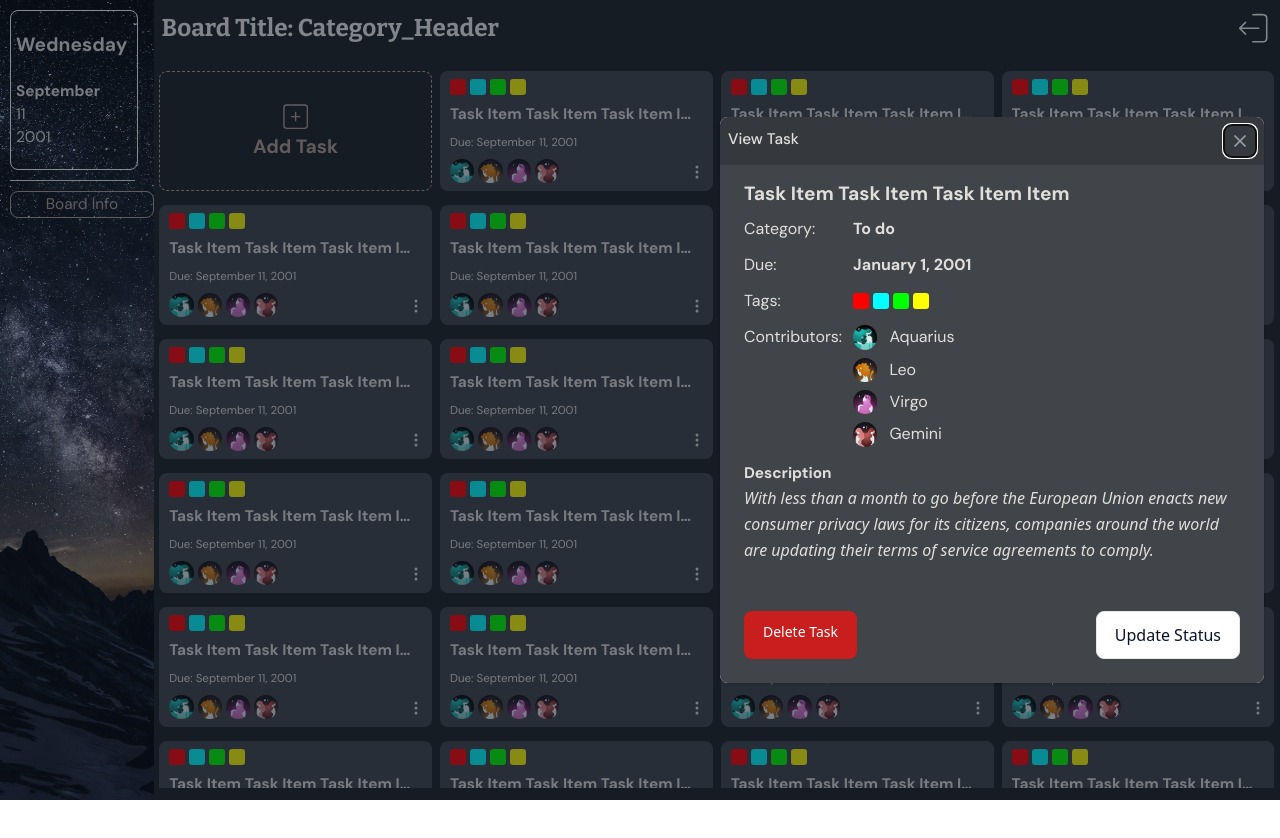
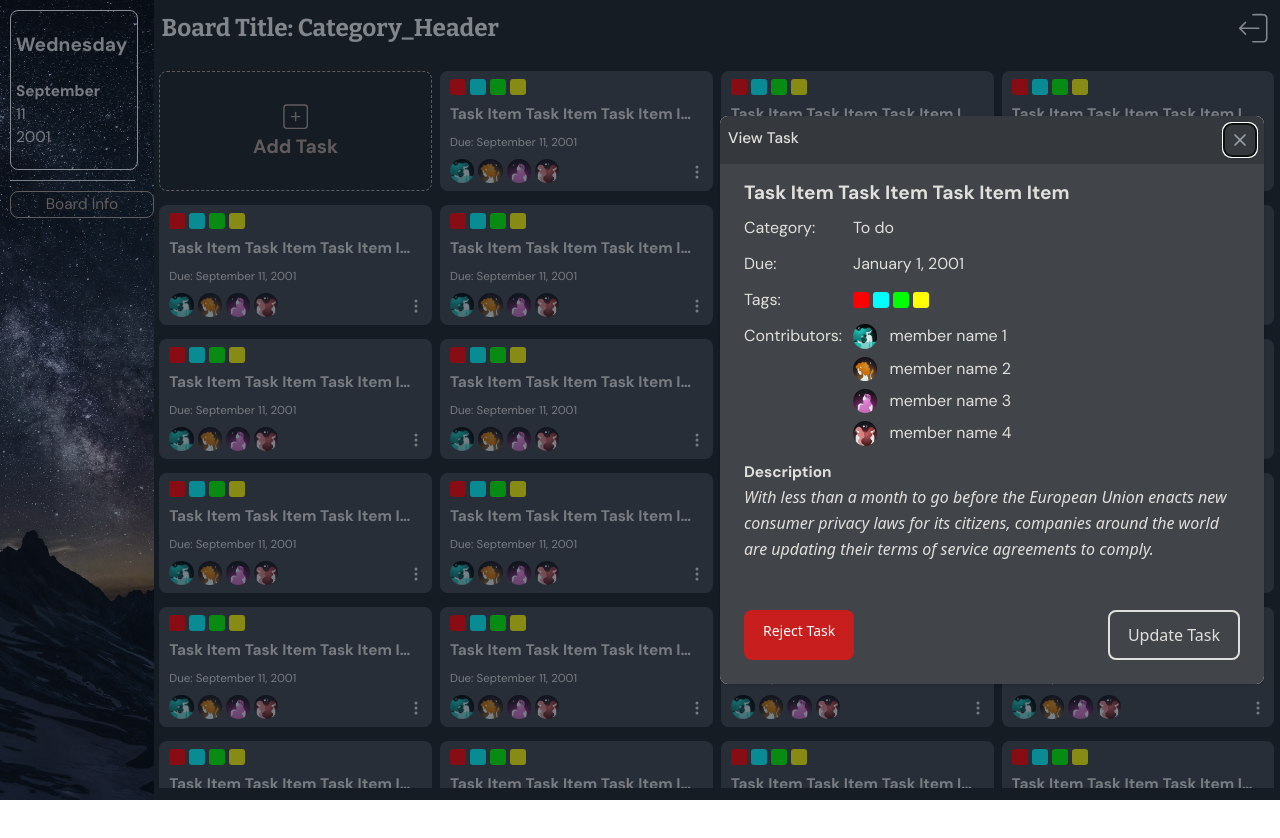
Before and after one commit to Fourthhy/Lumina, a React (Vite) app: page /taskpage in a window 1280 px wide. Both pictures are taken after a click on the icon 696 px from the left and 171 px from the top of the page. Shown: the top 838 px of the page. Before the commit the page ends 800 px from the top, so only its background shows below. Built offline with nearby package versions, Linux system fonts and the light colour scheme.

Commit message:
Implementation: Tooltip

```diff
--- a/src/components/functional/TaskItem.jsx
+++ b/src/components/functional/TaskItem.jsx
@@ -1,4 +1,4 @@
-import { Button, Modal, TextInput } from "flowbite-react";
+import { Button, Modal, Tooltip  } from "flowbite-react";
 import { useState } from "react";
 import { BsThreeDotsVertical } from "react-icons/bs";
 
@@ -10,19 +10,28 @@ export default function TaskItem() {
     const dueDate = "September 11, 2001"
 
     const tagItems = [
-        { tagID: 1, tagColor: "#ff0000" },
-        { tagID: 2, tagColor: "#00ffff" },
-        { tagID: 3, tagColor: "#00ff00" },
-        { tagID: 4, tagColor: "#ffff00" },
+        { tagID: 1, tagName: "red tag", tagColor: "#ff0000" },
+        { tagID: 2, tagName: "cyan tag", tagColor: "#00ffff" },
+        { tagID: 3, tagName: "green tag", tagColor: "#00ff00" },
+        { tagID: 4, tagName: "yellow tag", tagColor: "#ffff00" },
     ]
 
-    const TagItem = ({ tagColor }) => {
+    const memberList = [
+        { memberID: 1, memberRole: "Project Manager", memberName: "member name 1", memberImage: "/profiles/aquarius.png" },
+        { memberID: 2, memberRole: "Developer", memberName: "member name 2", memberImage: "/profiles/leo.png" },
+        { memberID: 3, memberRole: "UI/UX Designer", memberName: "member name 3", memberImage: "/profiles/virgo.png" },
+        { memberID: 4, memberRole: "System QA", memberName: "member name 4", memberImage: "/profiles/gemini.png" },
+    ]
+
+    const TagItem = ({ tagColor, tagTooltip }) => {
         return (
+            <Tooltip content={tagTooltip} className="overflow-y-hidden overflow-x-hidden">
                 <div
                     className="w-4 h-4 rounded-[3px]"
                     style={{ backgroundColor: `${tagColor}` }}
                 >
                 </div>
+            </Tooltip>
         )
     }
     return (
@@ -31,7 +40,7 @@ export default function TaskItem() {
                 <Modal.Header className="h-[100%] w-[100%] bg-[#414449]"/>
                 <Modal.Body className="h-[100%] w-[100%] bg-[#414449]">
                     <div className="text-center">
-                        <h3 className="mb-5 text-lg font-Content text-[#E1DFDB] dark:text-gray-400">
+                        <h3 className="mb-5 text-lg font-Content text-base text-[#E1DFDB] dark:text-gray-400">
                             Are you sure you want to reject this task?
                         </h3>
                         <div className="flex justify-center gap-4">
@@ -56,16 +65,16 @@ export default function TaskItem() {
                                     To do
                             </p>
                         </h3>
-                        <TextInput type="text" placeholder="Month Day, Year" required className="font-Content bg-gray-500"/>
+                        <input type="text" class="focus:border-b-2 focus:border-gray-300 focus:ring-0 bg-[#414449] border-0 border-b-2 border-gray-500 font-Content text-base text-[#E1DFDB] placeholder:text-gray-400 text-[1.5vw]" placeholder="Month Day, Year" />
                     </div>
                 </Modal.Body>
                 <Modal.Footer className="h-[100%] w-[100%] bg-[#414449]">
                     <div className="flex justify-evenly w-[100%]">
                         <Button color="gray" onClick={() => setOpenConfirmModal(false)}>
-                            No, cancel
+                            cancel
                         </Button>
                         <Button color="success" onClick={() => setOpenConfirmModal(false)}>
-                            Yes, I'm sure
+                            Update Task
                         </Button>
                     </div>
                 </Modal.Footer>
@@ -76,7 +85,7 @@ export default function TaskItem() {
 
                     <div className="flex gap-1 items-center ml-[10px]">
                         {tagItems.map((tag) => (
-                            <TagItem tagColor={tag.tagColor} />
+                            <TagItem tagColor={tag.tagColor} tagTooltip={tag.tagName}/>
                         ))}
                     </div>
 
@@ -94,10 +103,11 @@ export default function TaskItem() {
 
                     <div className="w-[100%] flex justify-between">
                         <div className="flex items-center gap-1 ml-[10px]">
-                            <img src="/profiles/aquarius.png" alt="profile picture" className="w-[1.9vw]" />
-                            <img src="/profiles/leo.png" alt="profile picture" className="w-[1.9vw]" />
-                            <img src="/profiles/virgo.png" alt="profile picture" className="w-[1.9vw]" />
-                            <img src="/profiles/gemini.png" alt="profile picture" className="w-[1.9vw]" />
+                            {memberList.map((member) => (
+                                <Tooltip content={member.memberName} className="overflow-x-hidden overflow-y-hidden">
+                                    <img src={member.memberImage} alt="profile picture" className="w-[1.9vw]" />
+                                </Tooltip>
+                            ))}
                         </div>
                         <div className="mr-[8px] mt-[5px]">
                             <BsThreeDotsVertical className="text-[#E1DFDB] cursor-pointer" onClick={() => setOpenModal(true)} />
@@ -113,14 +123,6 @@ export default function TaskItem() {
                     <p className="font-Content text-[1.2vw] text-[#E1DFDB] w-[100%] h-[100%] overflow-visible">
                         View Task
                     </p>
-                    {/* <div className="flex items-center h-[100%]">
-
-                        <div className="h-[20%] flex gap-1 items-center">
-                            {tagItems.map((tag) => (
-                                <TagItem tagColor={tag.tagColor} />
-                            ))}
-                        </div>
-                    </div> */}
 
                 </Modal.Header>
                 <Modal.Body className="h-[100%] w-[100%] bg-[#414449]">
@@ -135,7 +137,7 @@ export default function TaskItem() {
                                 <p className="font-Content text-base text-[#E1DFDB] w-[22%]">
                                     Category:
                                 </p>
-                                <p className="font-Content text-base text-[#E1DFDB] font-bold">
+                                <p className="font-Content text-base text-[#E1DFDB]">
                                     To do
                                 </p>
                             </div>
@@ -143,7 +145,7 @@ export default function TaskItem() {
                                 <p className="font-Content text-base text-[#E1DFDB] w-[22%]">
                                     Due:
                                 </p>
-                                <p className="font-Content text-base text-[#E1DFDB] font-bold">
+                                <p className="font-Content text-base text-[#E1DFDB]">
                                     January 1, 2001
                                 </p>
                             </div>
@@ -157,7 +159,7 @@ export default function TaskItem() {
 
                                         <div className="flex gap-1 items-center">
                                             {tagItems.map((tag) => (
-                                                <TagItem tagColor={tag.tagColor} />
+                                                <TagItem tagColor={tag.tagColor} tagTooltip={tag.tagName}/>
                                             ))}
                                         </div>
                                     </div>
@@ -169,22 +171,12 @@ export default function TaskItem() {
                                     Contributors:
                                 </p>
                                 <div className="gap-2 flex flex-col">
+                                    {memberList.map((member) => (
                                         <div className="h-[100%] flex items-center gap-3">
-                                        <img src="/profiles/aquarius.png" alt="profile picture" className="w-[1.9vw]" />
-                                        <p className="font-Content text-base text-[#E1DFDB]">Aquarius</p>
+                                            <img src={member.memberImage} alt="profile picture" className="w-[1.9vw]" />
+                                            <p className="font-Content text-base text-[#E1DFDB]">{member.memberName}</p>
                                         </div>
-                                    <div className="h-[100%] flex items-center gap-3">
-                                        <img src="/profiles/leo.png" alt="profile picture" className="w-[1.9vw]" />
-                                        <p className="font-Content text-base text-[#E1DFDB]">Leo</p>
-                                    </div>
-                                    <div className="h-[100%] flex items-center gap-3">
-                                        <img src="/profiles/virgo.png" alt="profile picture" className="w-[1.9vw]" />
-                                        <p className="font-Content text-base text-[#E1DFDB]">Virgo</p>
-                                    </div>
-                                    <div className="h-[100%] flex items-center gap-3">
-                                        <img src="/profiles/gemini.png" alt="profile picture" className="w-[1.9vw]" />
-                                        <p className="font-Content text-base text-[#E1DFDB]">Gemini</p>
-                                    </div>
+                                    ))}
                                 </div>
                             </div>
 
@@ -205,9 +197,11 @@ export default function TaskItem() {
                 </Modal.Body>
                 <Modal.Footer className="h-[100%] w-[100%] bg-[#414449]">
                     <div className="flex w-[100%] justify-between">
-                        <Button color="failure" onClick={() => setOpenConfirmDelete(true)}>Delete Task</Button>
-                        <Button color="gray" onClick={() => setOpenConfirmModal(true)}>
-                            <p className="text-base leading-relaxed text-[#0b132b]">Update Status</p>
+                        <Button color="failure" onClick={() => setOpenConfirmDelete(true)}>Reject Task</Button>
+                        <Button color="gray" onClick={() => setOpenConfirmModal(true)} className="w-auto h-[100%] border-white-500 bg-[#414449] border-[2px] border-[#E1DFDB] ">
+                            <p className="text-base leading-relaxed text-[#E1DFDB] hover:text-[#414449]">
+                                Update Task
+                            </p>
                         </Button>
                     </div>
                 </Modal.Footer>
```
Lines whose indentation alone changed are shown as unchanged.
